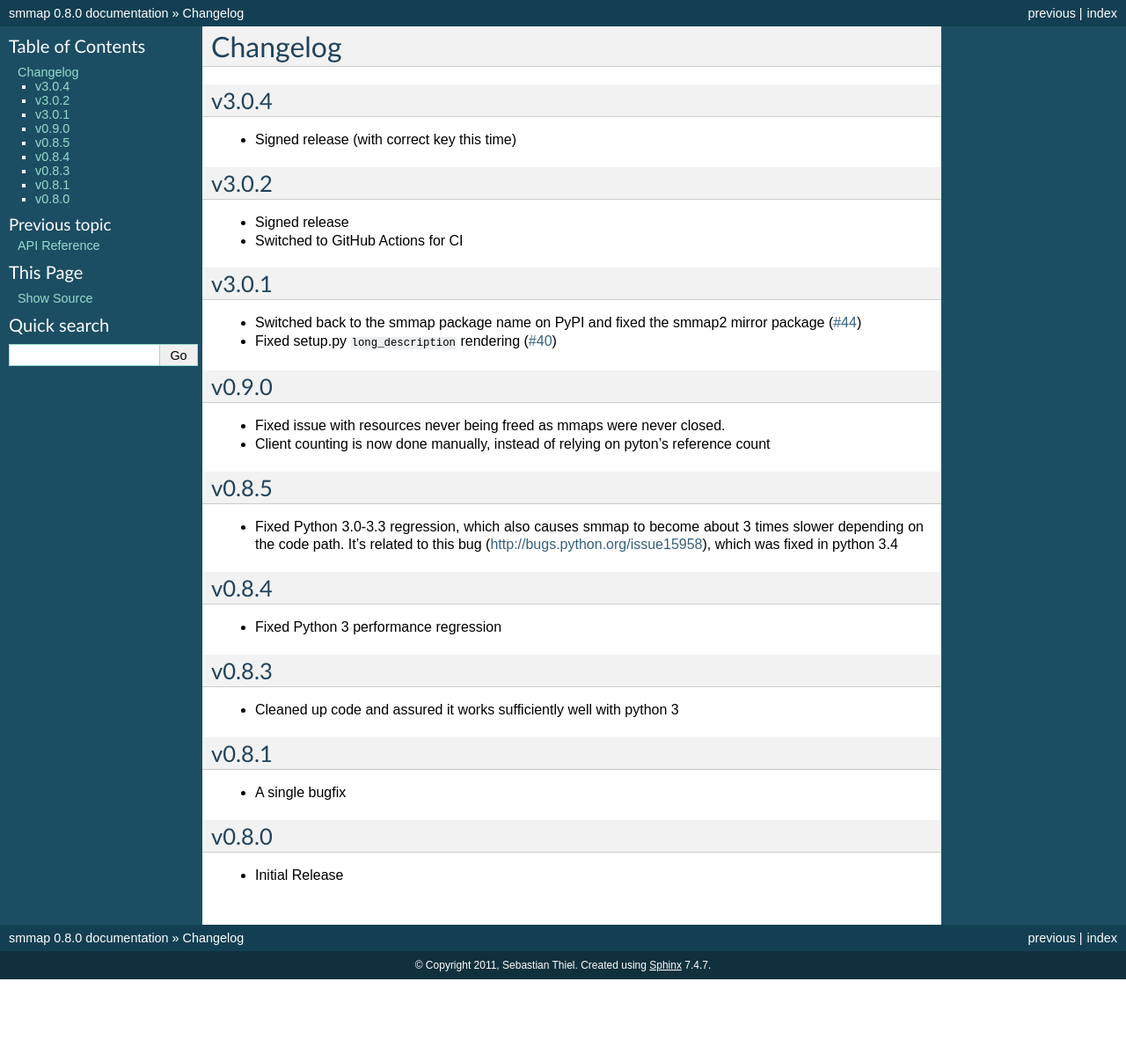
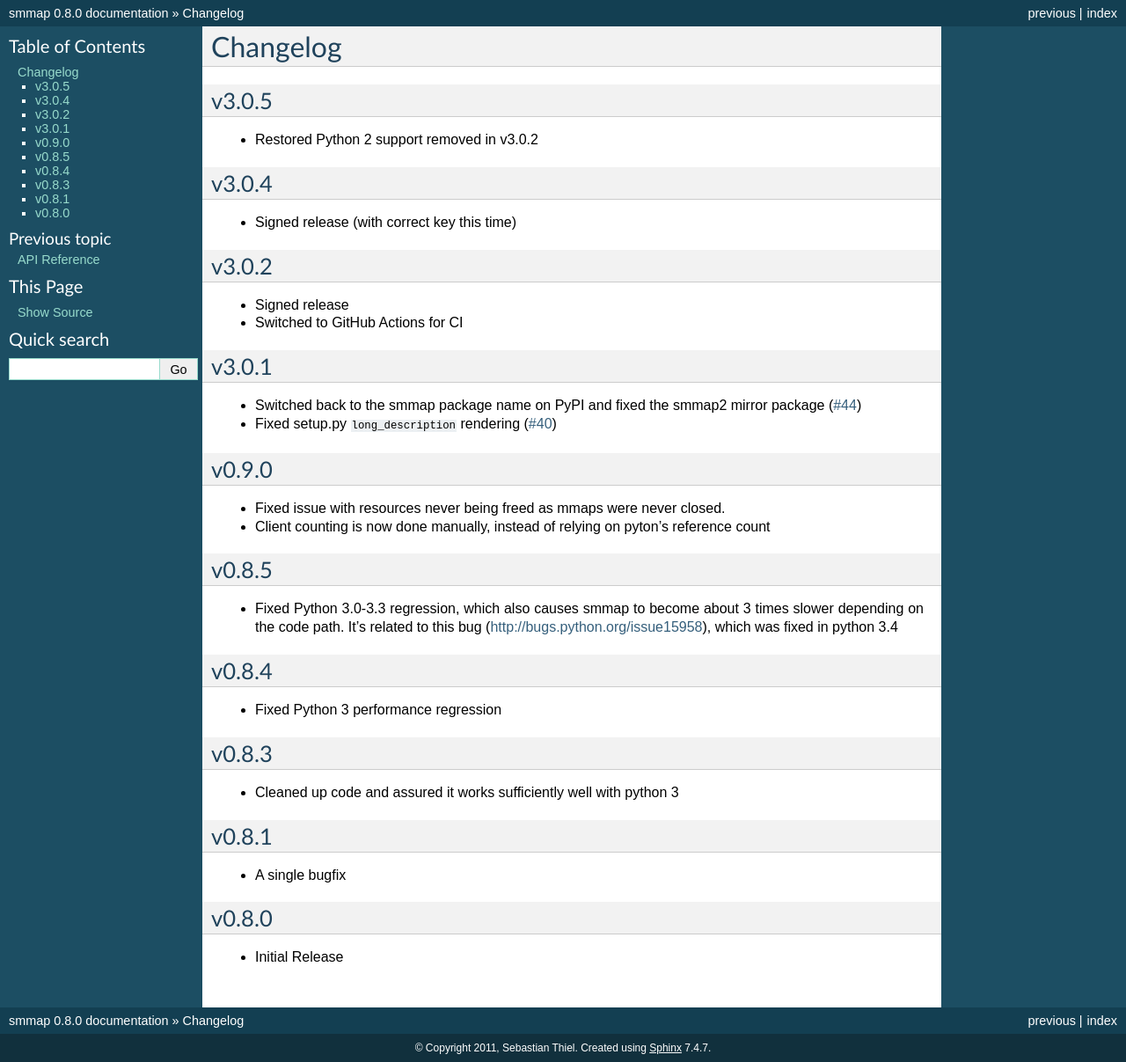
Before and after one commit to gitpython-developers/smmap, a Sphinx documentation site: the page built from doc/source/changes.rst, in a window 1280 px wide. Shown: the whole page at 88% size. Built offline with Sphinx 7.4.7, drawn with Linux system fonts in a browser that asks for light colours; before the commit the page ends 1113 px from its top, so only the background shows below that.

Commit message:
Add changelog for v3.0.5

```diff
--- a/doc/source/changes.rst
+++ b/doc/source/changes.rst
@@ -1,6 +1,12 @@
 #########
 Changelog
 #########
+
+******
+v3.0.5
+******
+
+- Restored Python 2 support removed in v3.0.2
 
 ******
 v3.0.4
```
